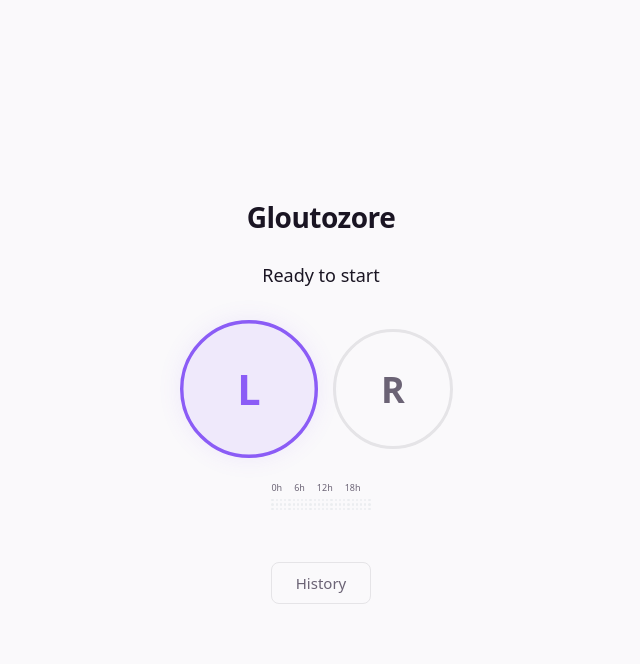
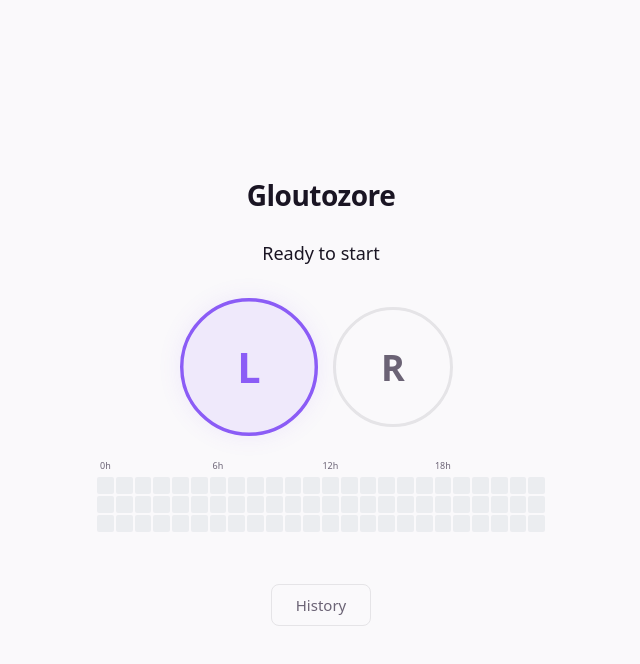
Before and after one commit to antoinerabany/gloutozore, a Preact app: page / in a window 1280 px wide. Both pictures are taken after typing "Sample123" into the empty fields and a click on the button "Enter". Shown: the top 664 px of the page, without its empty margins (319-959 px from the left). Built offline with nearby package versions, Linux system fonts and the light colour scheme; no server answers.

Commit message:
Make heatmap full width on home screen

```diff
--- a/src/app.css
+++ b/src/app.css
@@ -294,9 +294,8 @@
 
 /* ===== HeatMap ===== */
 .heatmap {
+  width: 100%;
   margin-bottom: 24px;
-  overflow-x: auto;
-  -webkit-overflow-scrolling: touch;
 }
 
 .heatmap-grid {
```
